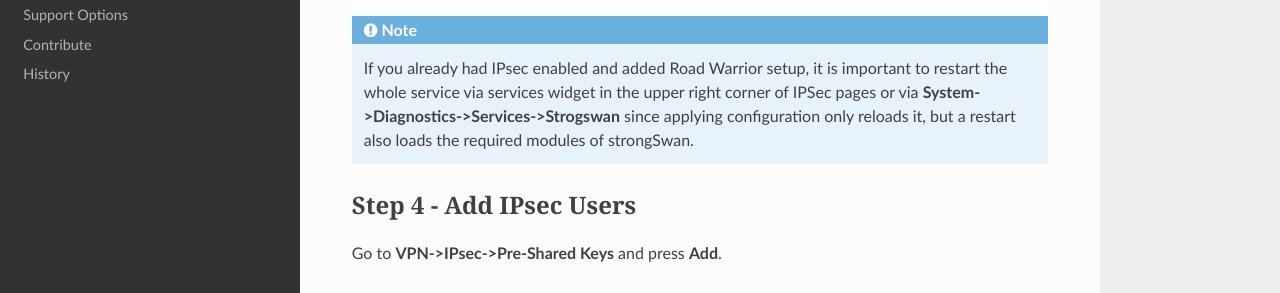
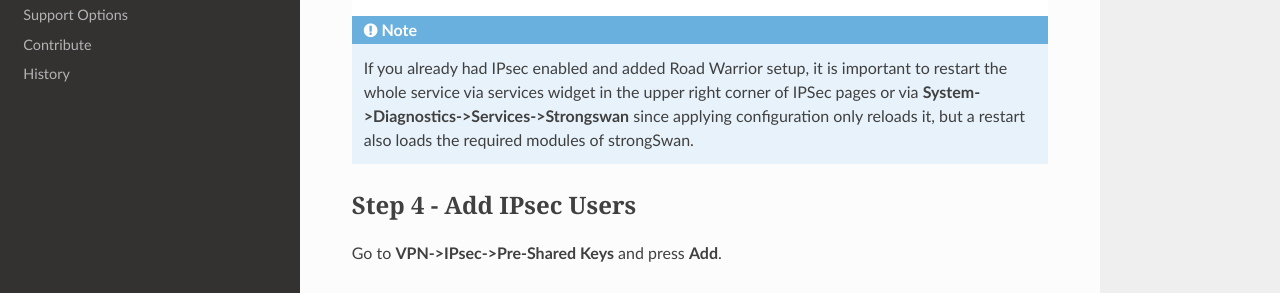
Before and after one commit to opnsense/docs, a Sphinx documentation site: the page built from source/manual/how-tos/ipsec-rw-srv-mschapv2.rst, in a window 1280 px wide and 900 px high, scrolled down 3430 px. Shown: the part 279-572 px from the top of the window. Built offline with Sphinx 7.4.7 and the Read the Docs theme 2.0.0, drawn with Linux system fonts in a browser that asks for light colours; nearby versions of some CDN libraries; some web fonts are replaced; library files that are not in the unit come from our copies.

Commit message:
Correct spelling of 'Strongswan'

```diff
--- a/source/manual/how-tos/ipsec-road.rst
+++ b/source/manual/how-tos/ipsec-road.rst
@@ -242,7 +242,7 @@ And Apply changes:
 
    If you already had IPsec enabled and added Road Warrior setup, it's important to
    restart the whole service via services widget in the upper right corner of IPSec pages
-   or via **System->Diagnostics->Services->Strogswan** since applying configuration only
+   or via **System->Diagnostics->Services->Strongswan** since applying configuration only
    reloads it, but a restart also loads the required modules of strongswan.
 
 ------------------------
--- a/source/manual/how-tos/ipsec-rw-srv-eapradius.rst
+++ b/source/manual/how-tos/ipsec-rw-srv-eapradius.rst
@@ -146,7 +146,7 @@ Phase 2 proposal (SA/Key Exchange)
 
    If you already had IPsec enabled and added Road Warrior setup, it is important to
    restart the whole service via services widget in the upper right corner of IPSec pages
-   or via **System->Diagnostics->Services->Strogswan** since applying configuration only
+   or via **System->Diagnostics->Services->Strongswan** since applying configuration only
    reloads it, but a restart also loads the required modules of strongSwan.
 
 ------------------------
--- a/source/manual/how-tos/ipsec-rw-srv-eaptls.rst
+++ b/source/manual/how-tos/ipsec-rw-srv-eaptls.rst
@@ -133,7 +133,7 @@ Phase 2 proposal (SA/Key Exchange)
 
    If you already had IPsec enabled and added Road Warrior setup, it's important to
    restart the whole service via services widget in the upper right corner of IPSec pages
-   or via **System->Diagnostics->Services->Strogswan** since applying configuration only
+   or via **System->Diagnostics->Services->Strongswan** since applying configuration only
    reloads it, but a restart also loads the required modules of strongSwan.
 
 ------------------------
--- a/source/manual/how-tos/ipsec-rw-srv-ikev1xauth.rst
+++ b/source/manual/how-tos/ipsec-rw-srv-ikev1xauth.rst
@@ -144,7 +144,7 @@ Phase 2 proposal (SA/Key Exchange)
 
    If you already had IPsec enabled and added Road Warrior setup, it is important to
    restart the whole service via services widget in the upper right corner of IPSec pages
-   or via **System->Diagnostics->Services->Strogswan** since applying configuration only
+   or via **System->Diagnostics->Services->Strongswan** since applying configuration only
    reloads it, but a restart also loads the required modules of strongSwan.
 
 ------------------------
--- a/source/manual/how-tos/ipsec-rw-srv-mschapv2.rst
+++ b/source/manual/how-tos/ipsec-rw-srv-mschapv2.rst
@@ -130,7 +130,7 @@ Phase 2 proposal (SA/Key Exchange)
 
    If you already had IPsec enabled and added Road Warrior setup, it is important to
    restart the whole service via services widget in the upper right corner of IPSec pages
-   or via **System->Diagnostics->Services->Strogswan** since applying configuration only
+   or via **System->Diagnostics->Services->Strongswan** since applying configuration only
    reloads it, but a restart also loads the required modules of strongSwan.
 
 ------------------------
--- a/source/manual/how-tos/ipsec-rw-srv-rsamschapv2.rst
+++ b/source/manual/how-tos/ipsec-rw-srv-rsamschapv2.rst
@@ -131,7 +131,7 @@ Phase 2 proposal (SA/Key Exchange)
 
    If you already had IPsec enabled and added Road Warrior setup, it is important to
    restart the whole service via services widget in the upper right corner of IPSec pages
-   or via **System->Diagnostics->Services->Strogswan** since applying configuration only
+   or via **System->Diagnostics->Services->Strongswan** since applying configuration only
    reloads it, but a restart also loads the required modules of strongSwan.
 
 ------------------------
```
